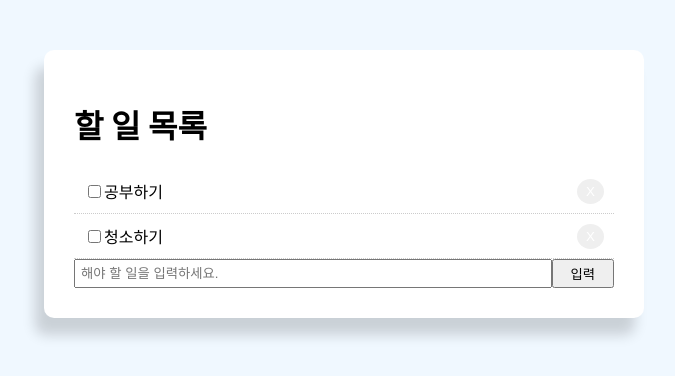
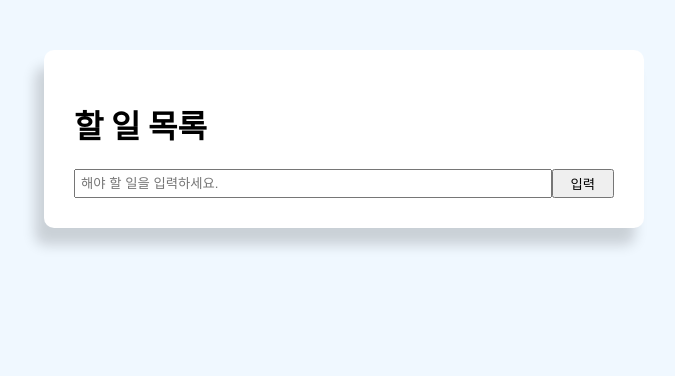
Before and after one commit to glenn-a810/jsTodo, a React (Create React App) app: page / in a window 1280 px wide. Shown: the top 376 px of the page, without its empty margins (296-971 px from the left). Built offline with nearby package versions, Linux system fonts and the light colour scheme.

Commit message:
event handling

```diff
--- a/src/App.js
+++ b/src/App.js
@@ -3,18 +3,7 @@ import './App.css'
 
 export default class App extends Component {
   state = {
-    todoData: [
-      {
-        id: '1',
-        title: '공부하기',
-        completed: false,
-      },
-      {
-        id: '2',
-        title: '청소하기',
-        completed: false,
-      },
-    ],
+    todoData: [],
     value: '',
   }
 
@@ -27,11 +16,11 @@ export default class App extends Component {
     float: 'right',
   }
 
-  getStyle = () => {
+  listStyle = (completed) => {
     return {
       padding: '10px',
       borderBottom: '1px #ccc dotted',
-      textDecoration: 'none',
+      textDecoration: completed ? 'line-through' : 'none',
     }
   }
 
@@ -53,7 +42,17 @@ export default class App extends Component {
       completed: false,
     }
 
-    this.setState({ todoData: [...this.state.todoData, newTodo] })
+    this.setState({ todoData: [...this.state.todoData, newTodo], value: '' })
+  }
+
+  handleCompletedChange = (id) => {
+    let newTodoData = this.state.todoData.map((data) => {
+      if (data.id === id) {
+        data.completed = !data.completed
+      }
+      return data
+    })
+    this.setState({ todoData: newTodoData })
   }
 
   render() {
@@ -64,8 +63,12 @@ export default class App extends Component {
             <h1>할 일 목록</h1>
           </div>
           {this.state.todoData.map((data) => (
-            <div style={this.getStyle()} key={data.id}>
-              <input type="checkbox" defaultChecked={false} />
+            <div style={this.listStyle(data.completed)} key={data.id}>
+              <input
+                type="checkbox"
+                onChange={() => this.handleCompletedChange(data.id)}
+                defaultChecked={false}
+              />
               {data.title}
               <button
                 onClick={() => this.handleClick(data.id)}
```
